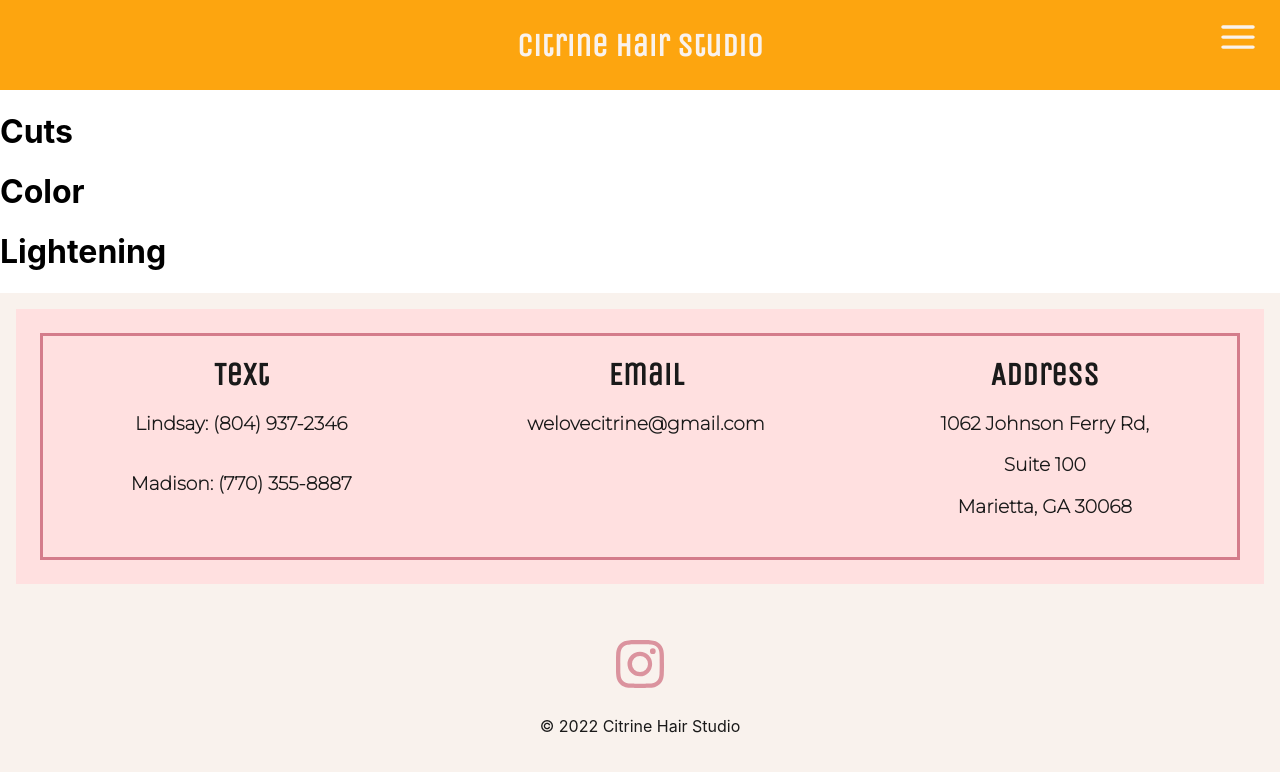
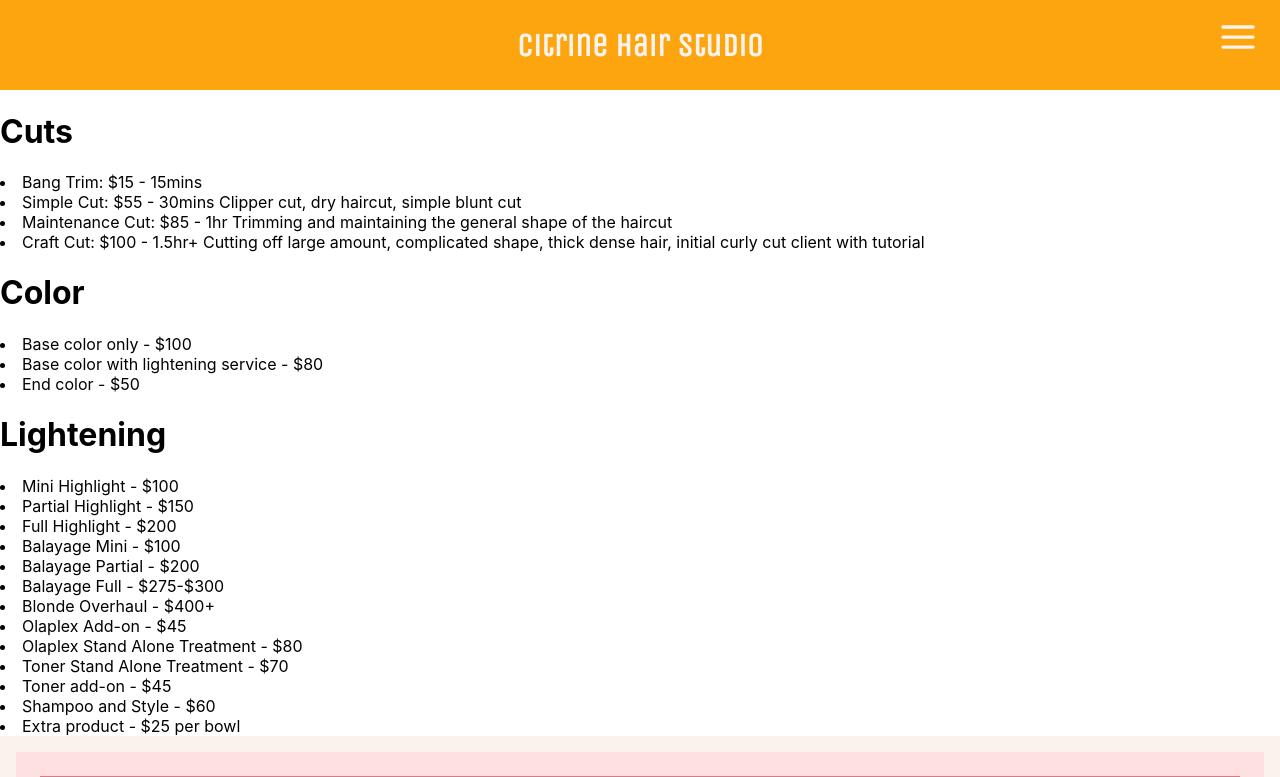
Before and after one commit to LaurieLonecrow/Citirine-Next, a Next.js app: page /services in a window 1280 px wide. Shown: the top 777 px of the page. Built offline with nearby package versions, Linux system fonts and the light colour scheme; a web font is replaced by a local one.

Commit message:
add: price service constants, need styling

```diff
--- a/components/Bio/index.js
+++ b/components/Bio/index.js
@@ -1,9 +1,7 @@
 import React from 'react';
 import { Container, Content, BioCard, BioPic, BioName, BioTagline, BioContent } from './BioStyles';
-import Hero from '../Hero';
-import { bios } from '../../constants/bios'
 
-const Bio = () => {
+const Bio = ({bios}) => {
   return (
       <>
     <Container>
--- /dev/null
+++ b/components/Prices/index.js
@@ -0,0 +1,16 @@
+import React from 'react';
+
+const Prices = ({pricing}) => {
+  return (
+      <>
+  {pricing.map((each,id) => (
+    <>
+    <h1>{each.name}</h1>
+    {each.services.map(service => <li>{service}</li>)}
+    </>
+  ))}
+  </>
+  )
+};
+
+export default Prices;
--- a/constants/bios.js
+++ b/constants/constants.js
@@ -19,3 +19,43 @@
     },
 
 ]
+
+export const pricing = [
+    {   name:'Cuts',
+        services:[
+       `Bang Trim: $15 - 15mins`,
+       `Simple Cut: $55 - 30mins
+        Clipper cut, dry haircut, simple blunt cut`,
+       `Maintenance Cut: $85 - 1hr
+        Trimming and maintaining the general shape of the haircut`,
+       `Craft Cut: $100 - 1.5hr+
+        Cutting off large amount, complicated shape, thick dense hair, initial curly cut client with tutorial`,
+       ],
+    },
+    {
+        name:'Color',
+        services: [
+           `Base color only - $100`,
+           `Base color with lightening service - $80`,
+           `End color - $50`,
+       ],
+    },
+    {
+        name:'Lightening',
+        services:[
+        `Mini Highlight - $100`,
+        `Partial Highlight - $150`,
+        `Full Highlight - $200`,
+        `Balayage Mini - $100`,
+        `Balayage Partial - $200`,
+        `Balayage Full - $275-$300`,
+        `Blonde Overhaul - $400+`,
+        `Olaplex Add-on - $45`,
+        `Olaplex Stand Alone Treatment - $80`,
+        `Toner Stand Alone Treatment - $70`,
+        `Toner add-on - $45`,
+        `Shampoo and Style - $60`,
+        `Extra product - $25 per bowl`,
+       ]
+    },
+]
--- a/pages/meet/index.js
+++ b/pages/meet/index.js
@@ -1,9 +1,9 @@
 import React from 'react';
 import Bio from '../../components/Bio';
-import {Container} from '../../styles/MeetStyles'
+import { bios } from '../../constants/constants'
 const Meet = () => {
   return (
-      <Bio/>
+      <Bio bios={bios}/>
   );
 };
 
--- a/pages/services/index.js
+++ b/pages/services/index.js
@@ -1,11 +1,11 @@
 import React from 'react';
 import {Container} from '../../styles/ServicesStyles'
+import { pricing } from '../../constants/constants';
+import Prices from '../../components/Prices';
 const Sevices = () => {
   return (
   <div>
-      <h1>Cuts</h1>
-      <h1>Color</h1>
-      <h1>Lightening</h1>
+      <Prices pricing={pricing}/>
   </div>
   );
 };
```
